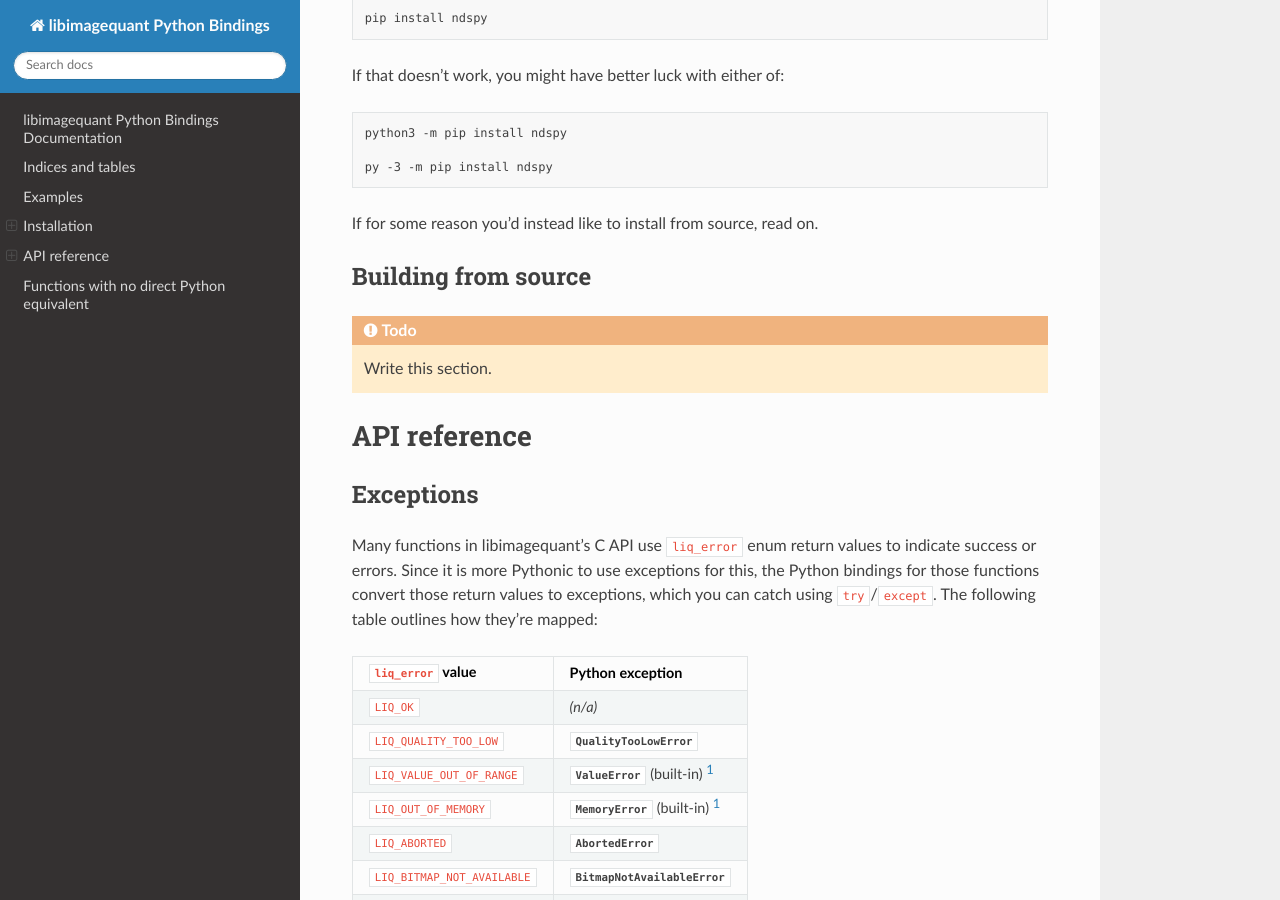
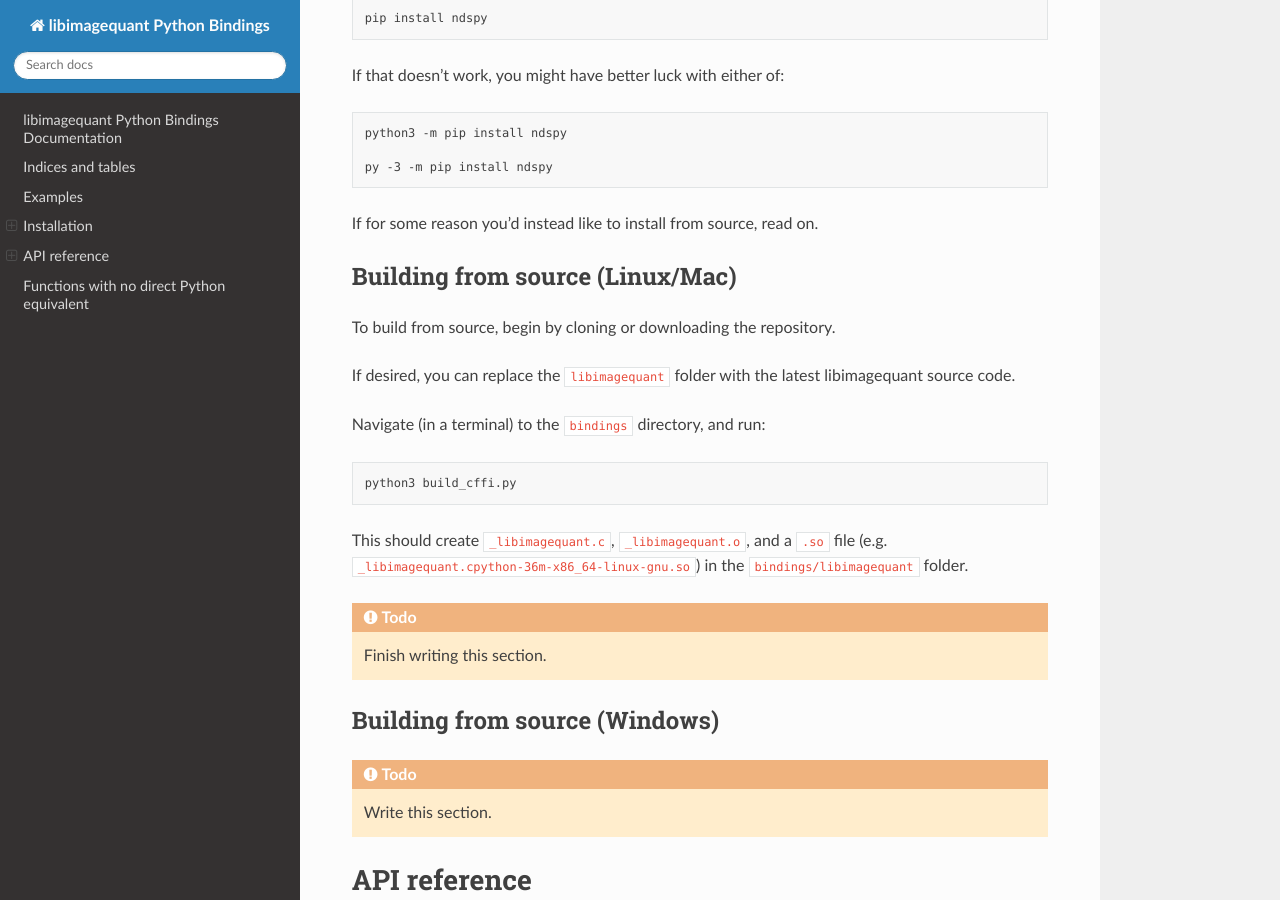
Before and after one commit to RoadrunnerWMC/libimagequant-python, a Sphinx documentation site: the page built from docs/source/index.rst, in a window 1280 px wide and 900 px high, scrolled down 2616 px. Built offline with Sphinx 7.4.7 and the Read the Docs theme 2.0.0, drawn with Linux system fonts in a browser that asks for light colours.

Commit message:
Begin writing the "building from source" docs

```diff
--- a/docs/source/index.rst
+++ b/docs/source/index.rst
@@ -165,8 +165,30 @@ If that doesn't work, you might have better luck with either of:
 
 If for some reason you'd instead like to install from source, read on.
 
-Building from source
---------------------
+Building from source (Linux/Mac)
+--------------------------------
+
+To build from source, begin by cloning or downloading the repository.
+
+If desired, you can replace the ``libimagequant`` folder with the latest
+libimagequant source code.
+
+Navigate (in a terminal) to the ``bindings`` directory, and run:
+
+.. code-block:: text
+
+    python3 build_cffi.py
+
+This should create ``_libimagequant.c``, ``_libimagequant.o``, and a ``.so``
+file (e.g. ``_libimagequant.cpython-36m-x86_64-linux-gnu.so``) in the
+``bindings/libimagequant`` folder.
+
+.. todo::
+
+    Finish writing this section.
+
+Building from source (Windows)
+------------------------------
 
 .. todo::
 
```
